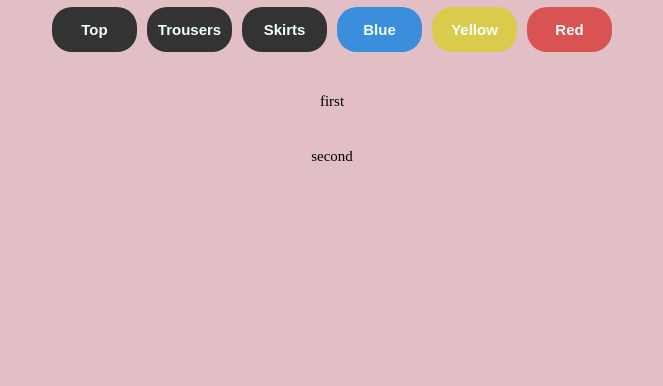
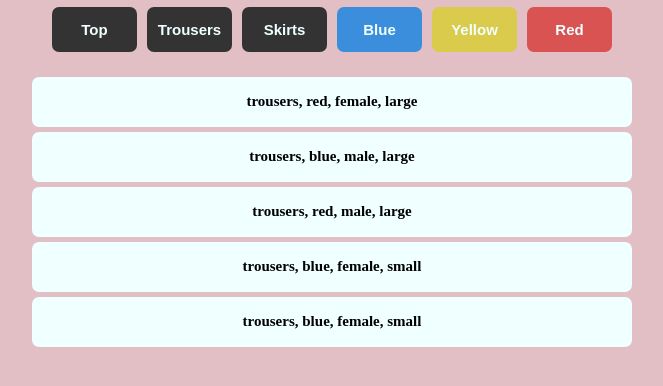
Before and after one commit to timemash24/sortClothesJS, a plain HTML site: page index.html in a window 1280 px wide. Both pictures are taken after a click on the button "Trousers". Shown: the part 198-584 px from the top of the page, without its empty margins (308-971 px from the left). Drawn offline with Linux system fonts and the light colour scheme.

Commit message:
Update to sort clothes in main.js, style.css

```diff
--- a/css/style.css
+++ b/css/style.css
@@ -9,7 +9,7 @@
   /* Size */
   --padding: 10px;
   --margin: 5px;
-  --radius: 20px;
+  --radius: 7px;
 
   /* Font Size */
   --font-medium: 15px;
@@ -72,14 +72,21 @@ button:hover {
   text-align: center;
   padding: var(--padding);
   margin: var(--margin);
-  font-size: var(--font-medium);
 }
 
-.clothes_list li {
+.clothes_list .clothes {
   display: flex;
   justify-content: space-around;
   align-items: center;
   width: 600px;
   margin: var(--margin);
   height: 50px;
+  border-radius: var(--radius);
+  background-color: var(--white-color);
+  font-size: var(--font-medium);
+  font-weight: bold;
 }
+
+.hidden {
+  display: none;
+}
--- a/index.html
+++ b/index.html
@@ -13,7 +13,9 @@
   </head>
   <body>
     <header>
-      <div class="logo"><img src="img/logo.png" alt="" /></div>
+      <div class="logo">
+        <a href=""><img src="img/logo.png" alt="" /></a>
+      </div>
       <div class="menu">
         <button id="top">Top</button>
         <button id="trousers">Trousers</button>
@@ -23,9 +25,7 @@
         <button id="red">Red</button>
       </div>
     </header>
-    <ul class="clothes_list">
-      <li>first</li>
-      <li>second</li>
-    </ul>
+    <ul class="clothes_list"></ul>
+    <script src="js/main.js"></script>
   </body>
 </html>
--- a/js/main.js
+++ b/js/main.js
@@ -0,0 +1,62 @@
+const clothesObj = [
+  { type: 'top', sex: 'female', size: 'large', color: 'yellow' },
+  { type: 'skirts', sex: 'female', size: 'small', color: 'red' },
+  { type: 'trousers', sex: 'female', size: 'large', color: 'red' },
+  { type: 'top', sex: 'male', size: 'large', color: 'yellow' },
+  { type: 'top', sex: 'female', size: 'small', color: 'blue' },
+  { type: 'skirts', sex: 'female', size: 'small', color: 'yellow' },
+  { type: 'skirts', sex: 'female', size: 'large', color: 'yellow' },
+  { type: 'trousers', sex: 'male', size: 'large', color: 'blue' },
+  { type: 'trousers', sex: 'male', size: 'large', color: 'red' },
+  { type: 'trousers', sex: 'female', size: 'small', color: 'blue' },
+  { type: 'top', sex: 'male', size: 'small', color: 'yellow' },
+  { type: 'trousers', sex: 'female', size: 'small', color: 'blue' },
+  { type: 'top', sex: 'male', size: 'small', color: 'red' },
+  { type: 'skirts', sex: 'male', size: 'large', color: 'red' },
+  { type: 'skirts', sex: 'male', size: 'large', color: 'blue' },
+];
+
+const clothesList = document.querySelector('.clothes_list');
+const topBtn = document.querySelector('#top');
+const trousersBtn = document.querySelector('#trousers');
+const skirtsBtn = document.querySelector('#skirts');
+const blueBtn = document.querySelector('blue');
+const yellowBtn = document.querySelector('yellow');
+const redBtn = document.querySelector('red');
+const menuBtns = document.querySelectorAll('.menu button');
+
+const CLOTHES_CLASS = 'clothes';
+const HIDDEN = 'hidden';
+
+clothesObj.forEach((clothes) => {
+  const li = document.createElement('li');
+  li.innerText = `${clothes.type}, ${clothes.color}, ${clothes.sex}, ${clothes.size}`;
+  li.classList.add(CLOTHES_CLASS);
+  const keys = Object.keys(clothes);
+  keys.forEach((key) => {
+    li.classList.add(clothes[key]);
+  });
+  clothesList.appendChild(li);
+});
+
+function handleBtnClick(event) {
+  const clickedBtn = event.target.id;
+  const clothes = document.querySelectorAll('.clothes_list li');
+  clothes.forEach((c) => {
+    const infoObj = c.classList;
+    const infoArr = Object.keys(infoObj).map((item) => infoObj[item]);
+    if (infoArr.includes(clickedBtn)) {
+      c.classList.remove(HIDDEN);
+      if (!infoArr.includes(CLOTHES_CLASS)) {
+        c.classList.add(CLOTHES_CLASS);
+      }
+    } else {
+      c.classList.add(HIDDEN);
+      c.classList.remove(CLOTHES_CLASS);
+    }
+  });
+}
+
+menuBtns.forEach((btn) => {
+  btn.addEventListener('click', handleBtnClick);
+});
```
